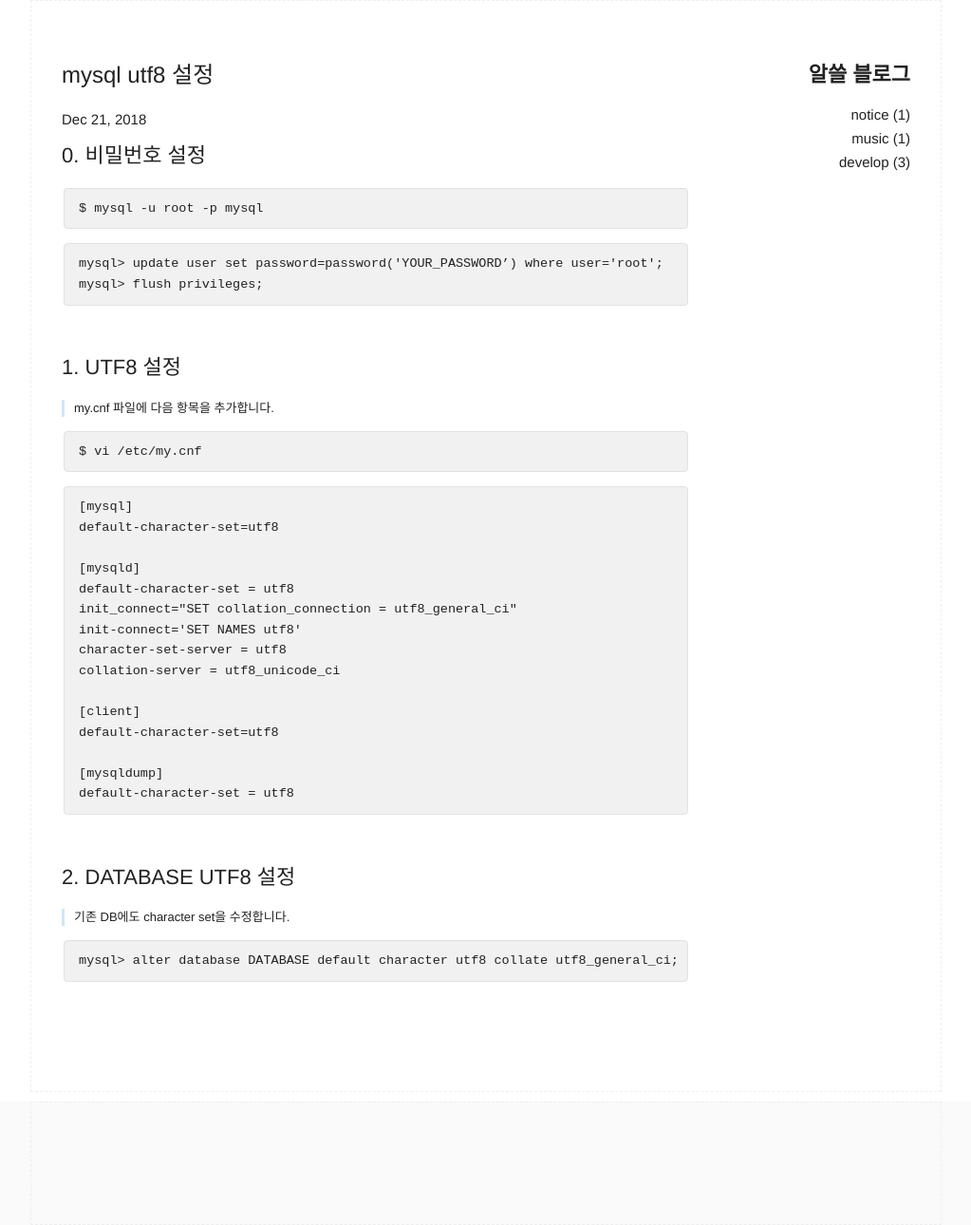
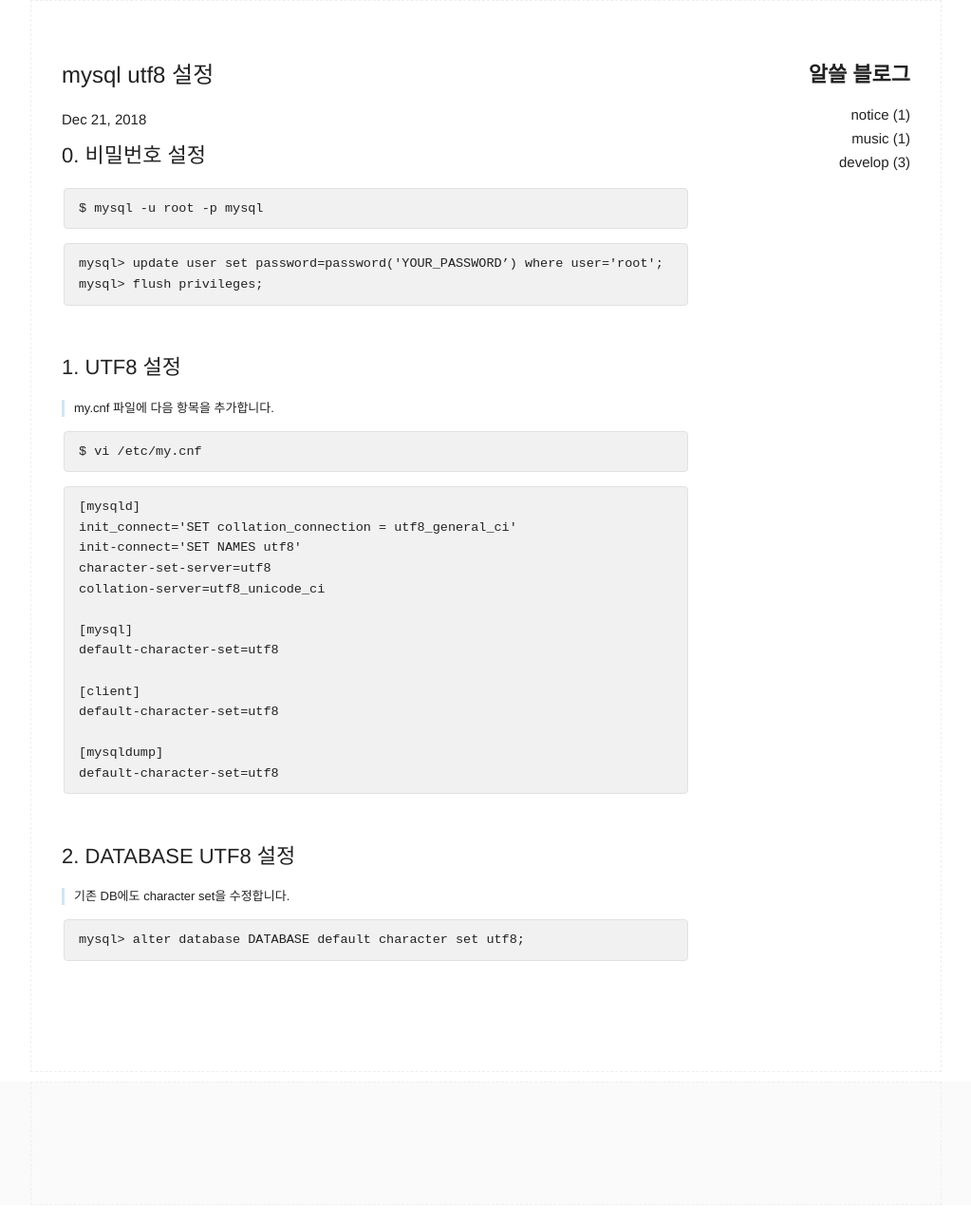
Before and after one commit to pmcheol/blog, a Jekyll site: the page built from _posts/2018-12-21-mysql-utf8.md, in a window 1280 px wide. Shown: the whole page at 95% size, without its empty margins (128-1151 px from the left). Built offline with Jekyll 4.4.1, drawn with Linux system fonts in a browser that asks for light colours; after the commit the page ends 1269 px from its top, so only the background shows below that.

Commit message:
code 수정

````diff
--- a/_posts/2018-12-21-mysql-utf8.md
+++ b/_posts/2018-12-21-mysql-utf8.md
@@ -23,21 +23,20 @@ mysql> flush privileges;
 $ vi /etc/my.cnf
 ```
 ```jshelllanguage
+[mysqld]
+init_connect='SET collation_connection = utf8_general_ci'
+init-connect='SET NAMES utf8'
+character-set-server=utf8
+collation-server=utf8_unicode_ci
+
 [mysql]
 default-character-set=utf8
-
-[mysqld]
-default-character-set = utf8
-init_connect="SET collation_connection = utf8_general_ci"
-init-connect='SET NAMES utf8'
-character-set-server = utf8
-collation-server = utf8_unicode_ci
 
 [client]
 default-character-set=utf8
 
 [mysqldump]
-default-character-set = utf8
+default-character-set=utf8
 ```
 <br/>
 
@@ -46,6 +45,6 @@ default-character-set = utf8
 > 기존 DB에도 character set을 수정합니다.
 
 ```jshelllanguage
-mysql> alter database DATABASE default character utf8 collate utf8_general_ci;
+mysql> alter database DATABASE default character set utf8;
 ```
 <br/>
````
